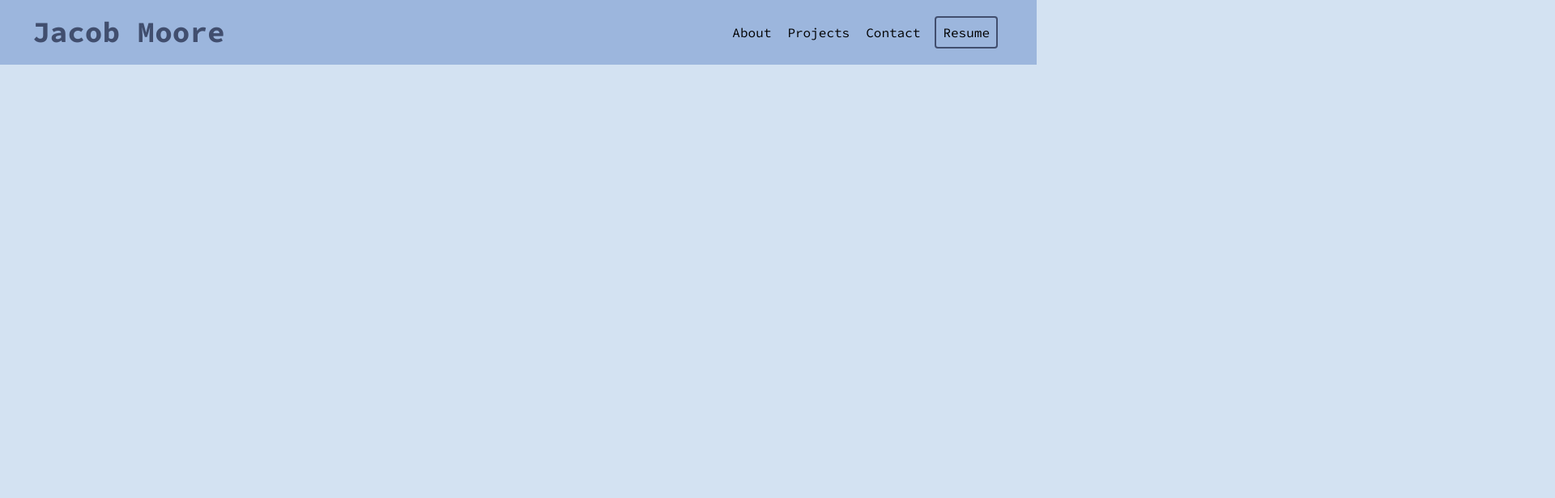
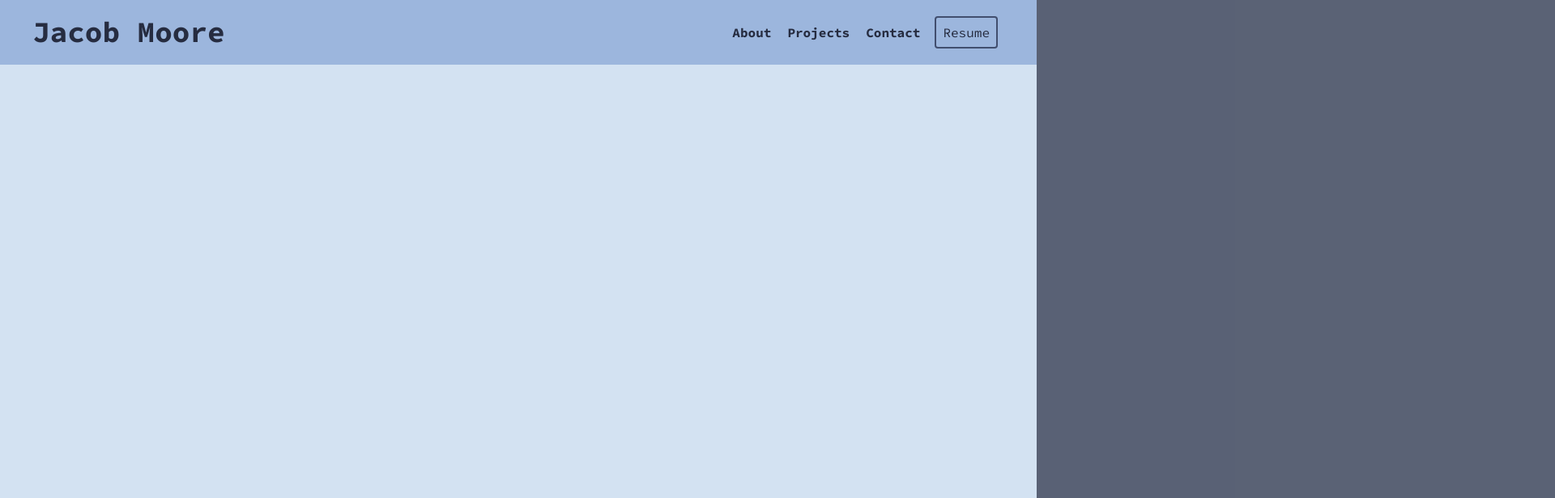
Before and after one commit to jzm1151/portfolio, a React (Vite) app: page / in a window 1280 px wide. Shown: the top 616 px of the page at 81% size, 1920 px wide, since content can reach past the window. Built offline with nearby package versions, Linux system fonts and the light colour scheme.

Commit message:
update navigation

```diff
--- a/src/App.tsx
+++ b/src/App.tsx
@@ -1,26 +1,10 @@
 import './App.css'
-import './Buttons/NoBorderBtn.tsx'
-import NoBorderBtn from './Buttons/NoBorderBtn.tsx'
-import BorderBtn from './Buttons/BorderBtn.tsx'
+import HomePage from './Pages/HomePage'
 
 function App() {
 
   return (
-    <>
-      <div className="relative">
-        <div className='bg-gray-blue-400 w-full h-20 absolute'></div>
-        <div className='w-full h-20 flex items-center justify-between p-5 md:p-10 z-100 relative'>
-          <div className='flex-grow text-gray-blue-900 text-2xl md:text-4xl font-bold'>Jacob Moore</div>
-          <div className="hidden md:block">
-            <NoBorderBtn link='#about' text='About' />
-            <NoBorderBtn link='#projects' text='Projects' />
-            <NoBorderBtn link='#contact' text='Contact' />
-            <BorderBtn link='#resume' text='Resume' />
-          </div>
-          <div></div>
-        </div>
-      </div>
-    </>
+    <HomePage />
   )
 }
 
--- a/src/Buttons/BorderBtn.tsx
+++ /dev/null
@@ -1,7 +0,0 @@
-function BorderBtn(props: {link: string, text: string}) {
-    return (
-        <a className='ml-2 mr-2 p-2 rounded border-solid border-gray-blue-900 border-2 hover:bg-gray-blue-700 hover:text-gray-blue-100 transition-colors duration-500' href={props.link}>{props.text}</a>
-    )
-}
-
-export default BorderBtn
--- a/src/Buttons/NoBorderBtn.tsx
+++ /dev/null
@@ -1,7 +0,0 @@
-function NoBorderBtn(props: {link: string, text: string}) {
-    return (
-        <a className='ml-2 mr-2 border-2 border-gray-blue-400 transition-all duration-500 hover:pb-2 hover:border-b-gray-blue-700' href={props.link}>{props.text}</a>
-    )
-}
-
-export default NoBorderBtn
--- /dev/null
+++ b/src/Components/Header/HeaderNav.tsx
@@ -0,0 +1,59 @@
+import { useState } from "react"
+import NoBorderBtn from "../../UI/Buttons/NoBorderBtn"
+import BorderBtn from "../../UI/Buttons/BorderBtn"
+import MobileFullBtn from "../../UI/Buttons/Mobile/MobileFullBtn"
+import MobileNoBorderBtn from "../../UI/Buttons/Mobile/MobileNoBorderBtn"
+
+function HeaderNav() {
+    const [showMenu, setShowMenu] = useState(false)
+
+    const toggleMenu = () => {
+        setShowMenu(!showMenu)
+    }
+
+    const closeMenu = () => {
+        setShowMenu(false)
+    }
+
+    window.addEventListener('resize', () => {
+        setShowMenu(false)
+    })
+
+    return (
+        <div className="relative">
+            <div className='bg-gray-blue-400 w-full h-20 absolute'></div>
+            <div className='w-full h-20 flex items-center justify-between p-5 md:p-10 z-100 relative'>
+                <div className='flex-grow text-gray-blue-950 text-2xl md:text-4xl font-bold'>
+                    Jacob Moore
+                </div>
+                <div className="hidden md:block">
+                    <NoBorderBtn link='#about' text='About' />
+                    <NoBorderBtn link='#projects' text='Projects' />
+                    <NoBorderBtn link='#contact' text='Contact' />
+                    <BorderBtn link='#resume' text='Resume' blankTarget={true} />
+                </div>
+                <div className='md:hidden'>
+                    <svg className='absolute top-5 right-5 z-[9999] fill-gray-blue-950 cursor-pointer' xmlns="http://www.w3.org/2000/svg" height="40" viewBox="0 -960 960 960" width="40"
+                         onClick={toggleMenu}
+                    >
+                        {!showMenu ? (
+                            <path d="M120-240v-80h520v80H120Zm664-40L584-480l200-200 56 56-144 144 144 144-56 56ZM120-440v-80h400v80H120Zm0-200v-80h520v80H120Z"/>
+                        ) : (
+                            <path d="m256-200-56-56 224-224-224-224 56-56 224 224 224-224 56 56-224 224 224 224-56 56-224-224-224 224Z"/>
+                        )}
+                    </svg>
+                </div>
+            </div>
+            <div className={`absolute top-0 w-full h-screen bg-gray-blue-950/[.7] flex justify-end transition-all duration-200 ${showMenu ? '' : 'translate-x-[100vw]'}`}>
+                <div className="bg-gray-blue-400 flex flex-col items-center justify-center h-screen w-full max-w-md relative">
+                    <MobileNoBorderBtn onClick={closeMenu} link='#about' text='About' />
+                    <MobileNoBorderBtn onClick={closeMenu} link='#projects' text='Projects' />
+                    <MobileNoBorderBtn onClick={closeMenu} link='#contact' text='Contact' />
+                    <MobileFullBtn link='#resume' text='Resume' blankTarget={true} />
+                </div>
+            </div>
+        </div>
+    )
+}
+
+export default HeaderNav
--- /dev/null
+++ b/src/Pages/HomePage.tsx
@@ -0,0 +1,12 @@
+import HeaderNav from '../Components/Header/HeaderNav'
+
+function Home() {
+
+  return (
+    <>
+      <HeaderNav />
+    </>
+  )
+}
+
+export default Home
--- /dev/null
+++ b/src/UI/Buttons/BorderBtn.tsx
@@ -0,0 +1,13 @@
+function BorderBtn(props: {link: string, text: string, onClick?: () => void, blankTarget?: boolean}) {
+    return (
+        <a className='ml-2 mr-2 p-2 rounded border-solid border-gray-blue-900 border-2 text-gray-blue-950 hover:bg-gray-blue-500 hover:text-gray-blue-100 transition-colors duration-500'
+           href={props.link}
+           onClick={props.onClick}
+           target={props.blankTarget ? '_blank' : ''}
+        >
+            {props.text}
+        </a>
+    )
+}
+
+export default BorderBtn
--- /dev/null
+++ b/src/UI/Buttons/Mobile/MobileFullBtn.tsx
@@ -0,0 +1,13 @@
+function MobileFullBtn(props: {link: string, text: string, onClick?: () => void, blankTarget?: boolean}) {
+    return (
+        <a className='p-2 w-9/12 rounded bg-gray-blue-950 text-gray-blue-100 text-center text-2xl'
+           href={props.link}
+           onClick={props.onClick}
+           target={props.blankTarget ? '_blank' : ''}
+        >
+            {props.text}
+        </a>
+    )
+}
+
+export default MobileFullBtn
--- /dev/null
+++ b/src/UI/Buttons/Mobile/MobileNoBorderBtn.tsx
@@ -0,0 +1,13 @@
+function MobileNoBorderBtn(props: {link: string, text: string, onClick?: () => void, blankTarget?: boolean}) {
+    return (
+        <a className='mb-4 text-gray-blue-950 font-bold text-2xl'
+           href={props.link}
+           onClick={props.onClick}
+           target={props.blankTarget ? '_blank' : ''}
+        >
+            {props.text}
+        </a>
+    )
+}
+
+export default MobileNoBorderBtn
--- /dev/null
+++ b/src/UI/Buttons/NoBorderBtn.tsx
@@ -0,0 +1,13 @@
+function NoBorderBtn(props: {link: string, text: string, onClick?: () => void, blankTarget?: boolean}) {
+    return (
+        <a className='ml-2 mr-2 border-2 border-gray-blue-400 text-gray-blue-950 font-bold transition-all duration-500 hover:pb-2 hover:border-b-gray-blue-700'
+           href={props.link}
+           onClick={props.onClick}
+           target={props.blankTarget ? '_blank' : ''}
+        >
+            {props.text}
+        </a>
+    )
+}
+
+export default NoBorderBtn
```
